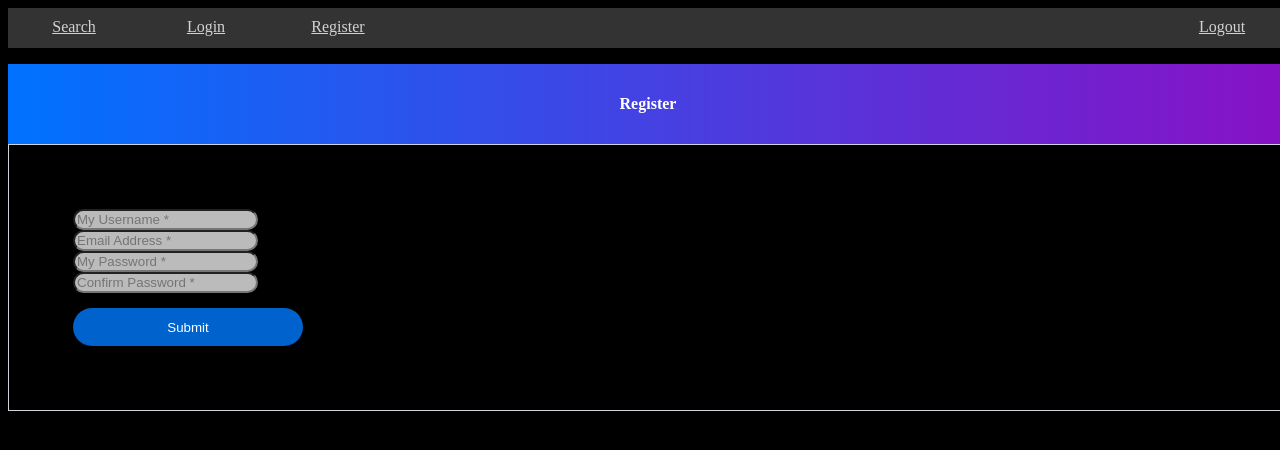
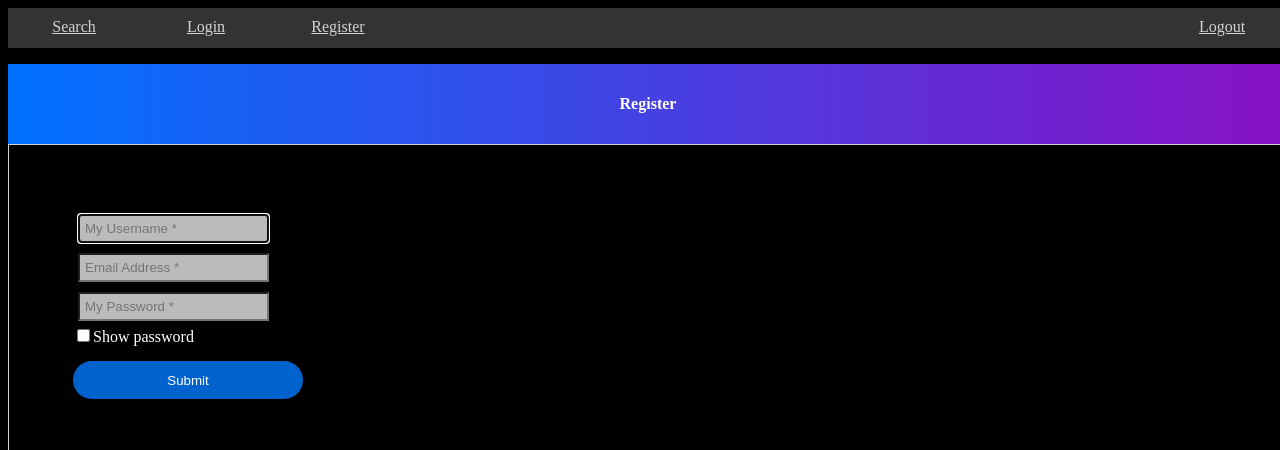
Before and after one commit to GeorgeMSchaffer/nepaccessFront, a React (Create React App) app: page /register in a window 1280 px wide. Shown: the top 450 px of the page. Built offline with nearby package versions, Linux system fonts and the light colour scheme.

Commit message:
Registration validation

```diff
--- a/src/App.js
+++ b/src/App.js
@@ -88,7 +88,7 @@ class App extends React.Component {
                 	this.props.history.push('/login')
 				}
 			}).catch(error => {
-				console.error('error message', error);
+				console.error('Server is probably down.', error);
 			});
 
 			document.body.style.cursor = 'default';
@@ -102,7 +102,7 @@ class App extends React.Component {
 		return (
 			<div id="main">
 				<button className="collapsible">
-					<span className="button-text">+ Search Criteria</span>
+					<span className="button-text">- Search Criteria</span>
 				</button>
 				<Searcher search={this.search} />
 				<SearchResults results={this.state.searchResults} />
@@ -111,7 +111,7 @@ class App extends React.Component {
 	}
 
 
-	check = async () => {
+	check = async () => { // check if JWT is expired/invalid
 
 		let checkURL = new URL('http://localhost:8080/test/check');
 		console.log(window.location.hostname);
@@ -154,8 +154,10 @@ function collapsibles(){
 			let content = this.nextElementSibling;
 			if (content.style.display !== "none") {
 				content.style.display = "none";
+				this.innerHTML = "+ Search Criteria";
 			} else {
 				content.style.display = "block";
+				this.innerHTML = "- Search Criteria";
 			}
 		});
 	}
--- a/src/Login.js
+++ b/src/Login.js
@@ -1,7 +1,7 @@
 import React from 'react';
 import './login.css';
 
-// TODO: Capture enter key
+// TODO: Capture enter key, sanity
 class Login extends React.Component {
     state = {
         username: '',
--- a/src/Register.js
+++ b/src/Register.js
@@ -1,9 +1,11 @@
 import React from 'react';
 import './login.css';
+
+const _ = require('lodash');
 //<link href="//maxcdn.bootstrapcdn.com/bootstrap/4.1.1/css/bootstrap.min.css" rel="stylesheet" id="bootstrap-css">
 
-// TODO: Capture enter
-// TODO: Don't allow duplicate usernames, etc.
+// TODO: Send email for validation before actually registering user
+// TODO: certs and then HTTPS app-wide, probably
 class Register extends React.Component {
 
     state = {
@@ -19,16 +21,57 @@ class Register extends React.Component {
             password: '',
             email: ''
         };
-        this.onKeyUp = this.onKeyUp.bind(this);
-        this.register = this.register.bind(this);
+        this.checkUsername = _.debounce(this.checkUsername, 300);
     }
 
-	onKeyUp = (evt) => {
-        this.setState(
-		{
-			[evt.target.name]: evt.target.value
-        }, () =>{
-            // TODO: certs and then HTTPS app-wide, probably
+
+
+    // Validation
+    invalidFields = () => {
+        // Run everything and all appropriate errors will show at once.
+        let test1 = this.invalidEmail();
+        let test2 = this.invalidUsername();
+        let test3 = this.invalidPassword();
+        return (test1 || test2 || test3);
+    }
+    invalidUsername = () => {
+        let usernamePattern = /[ -~]/;
+        let invalid = !(usernamePattern.test(this.state.username));
+        let message = "";
+        if(invalid){
+            message = "Username invalid. Cannot be empty, must be printable characters.";
+        }
+        document.getElementById("username").nextSibling.innerHTML = message;
+        return invalid;
+    }
+    invalidEmail(){
+        let emailPattern = /^(([^<>()\[\]\\.,;:\s@"]+(\.[^<>()\[\]\\.,;:\s@"]+)*)|(".+"))@((\[[0-9]{1,3}\.[0-9]{1,3}\.[0-9]{1,3}\.[0-9]{1,3}])|(([a-zA-Z\-0-9]+\.)+[a-zA-Z]{2,}))$/;
+        let invalid = !(emailPattern.test(this.state.email));
+        let message = "";
+        if(invalid){
+            message = "Email address invalid.";
+        }
+        document.getElementById("email").nextSibling.innerHTML = message;
+        return invalid;
+    }
+    invalidPassword(){
+        let passwordPattern = /[ -~]/;
+        let invalid = !(passwordPattern.test(this.state.password));
+        let message = "";
+        if(invalid){
+            message = "Password invalid. Cannot be empty, must be printable characters.";
+        }
+        document.getElementById("password").nextSibling.innerHTML = message;
+        return invalid;
+    }
+
+
+
+    // Check if username is taken to prevent duplicates
+    checkUsername = () => {
+        if(this.invalidUsername()){
+            return;
+        }
         let nameUrl = new URL('http://localhost:8080/users/exists');
         if(window.location.hostname === 'mis-jvinalappl1.microagelab.arizona.edu') {
             nameUrl = new URL('http://mis-jvinalappl1.microagelab.arizona.edu:8080/users/exists');
@@ -40,27 +83,73 @@ class Register extends React.Component {
                 'Content-Type': 'application/json; charset=utf-8'
             }
         }).then(response => {
-                console.log(response.json());
             if(response.ok){ // 200
                 return response.json();
             } else { // 403
                 return null;
             }
         }).then(jsonResponse => {
-                //
+            if(jsonResponse === true){
+                document.getElementById("username").nextSibling.innerHTML = "Username taken.";
+            } else {
+                document.getElementById("username").nextSibling.innerHTML = "";
+            }
         }).catch(error => {
-                console.error('error message', error);
-            });
-
-
-            // TODO: Run checks (do password fields match?  Is email valid?  Is username taken?  Etc.)
+            console.error('Server probably down.', error);
         });
     }
 
+
+
+    // onKeyUp events (KeyUp to capture keyCodes)
+	onUsernameChange = (evt) => {
+        if(evt.keyCode ===13){
+            evt.preventDefault();
+            document.getElementById("submit").click();
+        }
+        this.setState(
+		{
+			[evt.target.name]: evt.target.value
+        }, () =>{
+            this.checkUsername();
+        });
+    }
+
+	onPasswordChange = (evt) => {
+        if(evt.keyCode ===13){
+            evt.preventDefault();
+            document.getElementById("submit").click();
+        }
+        this.setState(
+		{
+			[evt.target.name]: evt.target.value
+        }, () => {
+            this.invalidPassword();
+        });
+    }
+
+	onEmailChange = (evt) => {
+        if(evt.keyCode ===13){
+            evt.preventDefault();
+            document.getElementById("submit").click();
+        }
+        this.setState(
+		{
+			[evt.target.name]: evt.target.value
+        }, () => {
+            this.invalidEmail();
+        });
+    }
+
+
+
+    // Register
     register = () => {
+        if(this.invalidFields()){
+            return;
+        }
         document.body.style.cursor = 'wait';
 
-        // TODO: certs and then HTTPS app-wide, probably
         let registerUrl = new URL('http://localhost:8080/users/register');
         if(window.location.hostname === 'mis-jvinalappl1.microagelab.arizona.edu') {
             registerUrl = new URL('http://mis-jvinalappl1.microagelab.arizona.edu:8080/users/register');
@@ -127,6 +216,18 @@ class Register extends React.Component {
         document.body.style.cursor = 'default';
     }
 
+
+    showPassword() {
+        var x = document.getElementById("password");
+        if (x.type === "password") {
+            x.type = "text";
+            document.getElementById("showPassword").checked = true;
+        } else {
+            x.type = "password";
+            document.getElementById("showPassword").checked = false;
+        }
+    }
+
     render() {
         return (
             <div id="main" className="container register-form">
@@ -139,22 +240,25 @@ class Register extends React.Component {
                         <div className="row">
                             <div className="col-md-6">
                                 <div className="form-group">
-                                    <input type="text" className="form-control" name="username" placeholder="My Username *" onChange={this.onKeyUp}/>
+                                    <input type="text" className="form-control" id="username" name="username" placeholder="My Username *" autoFocus onKeyUp={this.onUsernameChange}/>
+                                    <label className="errorLabel"></label>
                                 </div>
                                 <div className="form-group">
-                                    <input type="text" className="form-control" name="email" placeholder="Email Address *" onChange={this.onKeyUp}/>
+                                    <input type="text" className="form-control" id="email" name="email" placeholder="Email Address *" onKeyUp={this.onEmailChange}/>
+                                    <label className="errorLabel"></label>
                                 </div>
                             </div>
                             <div className="col-md-6">
                                 <div className="form-group">
-                                    <input type="text" className="form-control" name="password" placeholder="My Password *" onChange={this.onKeyUp}/>
-                                </div>
-                                <div className="form-group">
-                                    <input type="text" className="form-control" placeholder="Confirm Password *"/>
+                                    <input type="password" id="password" className="form-control password-field" name="password" placeholder="My Password *" onKeyUp={this.onPasswordChange}/>
+                                    <label className="errorLabel"></label>
+                                    <br />
+                                    <input type="checkbox" id="showPassword" onClick={this.showPassword}></input>
+                                    <label className="inline noSelect">Show password</label>
                                 </div>
                             </div>
                         </div>
-                        <button type="button" className="btnSubmit" onClick={this.register}>Submit</button>
+                        <button type="button" id="submit" className="btnSubmit" onClick={this.register}>Submit</button>
                     </div>
                 </div>
             </div>
--- a/src/index.css
+++ b/src/index.css
@@ -73,6 +73,13 @@ a {
   color: #77F;
 }
 
+.errorLabel {
+  display: inline-block;
+  padding: 0 0 0 25px;
+  font-style: italic;
+  color: coral;
+}
+
 .collapsible {
 	display: block;
   background-color: #222;
@@ -99,6 +106,10 @@ a {
 .checkLabel {
 	cursor: pointer;
 	user-select: none;
+}
+
+.noSelect {
+  user-select: none;
 }
 
 /* .tabulator {
--- a/src/login.css
+++ b/src/login.css
@@ -14,7 +14,8 @@
     margin-bottom: 2%;
 }
 .form-control{
-    border-radius:1.5rem;
+    padding: 5px;
+    margin: 5px;
 }
 .btnSubmit
 {
@@ -26,3 +27,7 @@
     background: #0062cc;
     color: #fff;
 }
+
+.inline{
+    display: inline;
+}
```
Lines whose indentation alone changed are shown as unchanged.
